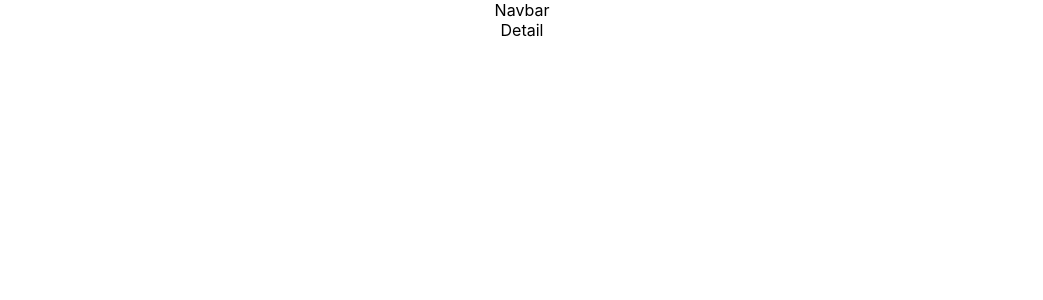
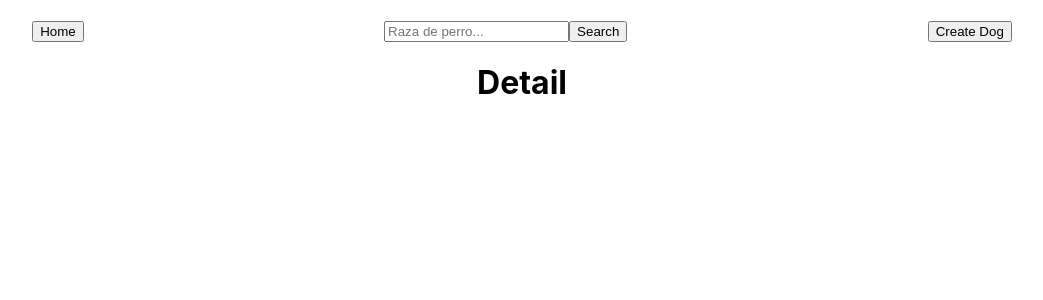
Before and after one commit to malgein/Proyecto-Individual-Dogs, a React (Create React App) app in the folder client/: page /detail/1 in a window 1280 px wide. Shown: the top 300 px of the page, without its empty margins (118-1161 px from the left). Built offline with nearby package versions, Linux system fonts and the light colour scheme.

Commit message:
feat(Home and SearchBar)Searching by name added

```diff
--- a/client/src/App.js
+++ b/client/src/App.js
@@ -27,7 +27,7 @@ function App() {
 
   return (
     <div className={styles.App}>
-      {location!=='/' ? (<Navbar />) : (<></>)}
+      {/* {location!=='/' ? (<Navbar />) : (<></>)} */}
       <Routes>
         <Route path='/' element={<Landing />}/>
         <Route path='/home' element={<Home />}/>
--- a/client/src/components/Navbar/Navbar.jsx
+++ b/client/src/components/Navbar/Navbar.jsx
@@ -1,8 +1,18 @@
+//Dependencias
 import React from 'react'
+import { Link } from 'react-router-dom'
+//components
+import SearchBar from '../SearchBar/SearchBar'
+//Estilos
+import styles from './Navbar.module.css'
 
-const Navbar = () => {
+const Navbar = ({setFoundDogs, setFound, setInputCleared, setSearchResults}) => {
   return (
-    <div>Navbar</div>
+    <div className={styles.main}>
+      <Link to='/home'><button>Home</button></Link>
+      <SearchBar setFound={setFound} setFoundDogs={setFoundDogs} setInputCleared={setInputCleared} setSearchResults={setSearchResults}/>
+      <Link to='/form'><button>Create Dog</button></Link>
+    </div>
   )
 }
 
--- a/client/src/components/Navbar/Navbar.module.css
+++ b/client/src/components/Navbar/Navbar.module.css
@@ -0,0 +1,5 @@
+.main{
+    margin-top: 20px;
+    display: flex;
+    justify-content:space-around;
+}
--- a/client/src/components/SearchBar/SearchBar.jsx
+++ b/client/src/components/SearchBar/SearchBar.jsx
@@ -1,8 +1,38 @@
-import React from 'react'
+//Dependencias
+import React, {useState} from 'react'
+//Estilos
+import styles from './SearchBar.module.css'
 
-const SearchBar = () => {
+const SearchBar = ({setFoundDogs, setFound,  setInputCleared, setSearchResults}) => {
+
+  const [input, setInput] = useState('')
+
+  const handleChange = e => {
+    setInput(e.target.value)
+    setInputCleared(e.target.value === '');
+  }
+
+  const clickSearch = async(e) => {
+    e.preventDefault()
+
+    const data = await fetch(`http://localhost:3001/dogs/name?name=${input}`)
+    const dataJson = await data.json()
+
+    console.log(dataJson)
+    // if(dataJson.length>0){
+      setFoundDogs(dataJson)
+      setFound(true)
+    //}
+    setSearchResults(input)
+    setInputCleared(e.target.value === '');
+    // setInput('')
+  }
+
   return (
-    <div>SearchBar</div>
+    <form className={styles.main} onSubmit={clickSearch}>
+      <input type='text' placeholder='Raza de perro...' onChange={handleChange} value={input}/>
+      <button type='submit'>Search</button>
+    </form>
   )
 }
 
--- a/client/src/components/pages/Detail/Detail.jsx
+++ b/client/src/components/pages/Detail/Detail.jsx
@@ -1,8 +1,14 @@
+//Dependencias
 import React from 'react'
+//Components
+import Navbar from '../../Navbar/Navbar'
 
 const Detail = () => {
   return (
-    <div>Detail</div>
+    <div>
+      <Navbar />
+      <h1>Detail</h1>
+    </div>
   )
 }
 
--- a/client/src/components/pages/Form/Form.jsx
+++ b/client/src/components/pages/Form/Form.jsx
@@ -1,8 +1,14 @@
+//Dependencias
 import React from 'react'
+//Components
+import Navbar from '../../Navbar/Navbar'
 
 const Form = () => {
   return (
-    <div>Form</div>
+    <div>
+      <Navbar />
+      <h1>Form</h1>
+    </div>
   )
 }
 
--- a/client/src/components/pages/Home/Home.jsx
+++ b/client/src/components/pages/Home/Home.jsx
@@ -3,23 +3,32 @@ import React, {useState, useEffect} from 'react'
 // import axios from 'axios'
 import {useDispatch, useSelector} from 'react-redux'
 //Components
-import SearchBar from '../../SearchBar/SearchBar'
 // import Cards from '../../Cards/Cards'
 import Card from '../../Card/Card'
+import Navbar from '../../Navbar/Navbar'
 //Redux
 import {getAllDogs} from '../../../redux/actions.js'
 //Estilos
 import styles from './Home.module.css'
 
 const Home = () => {
-
+  //contantes para uso de estados globales
   const dispatch = useDispatch()
 
   const allDogs = useSelector((state) => state.allDogs)
 
-  const itemsPerPage = 8
+  //Estados locales
+  const [foundDogs, setFoundDogs] = useState([])
 
   const [currentPage, setCurrentPage] = useState(1)
+
+  const [found, setFound] = useState(false)
+
+  const [inputCleared, setInputCleared] = useState(false)
+
+  const [searchResults, setSearchResults] = useState('')
+  //Logica para pasar paginas y mostrar 8 perros por vistas
+  const itemsPerPage = 8
 
   const totalPages = Math.ceil(allDogs.length / itemsPerPage)
 
@@ -32,6 +41,14 @@ const Home = () => {
     dispatch(getAllDogs())
   },[dispatch])
 
+  useEffect(() => {
+    if(!inputCleared){
+      setFound(false)
+    } else{
+      setFound(false)
+    }
+  }, [inputCleared]);
+
   const goToPreviousPage = () => {
     setCurrentPage((prevPage) => prevPage - 1);
     console.log(currentDogs)
@@ -43,22 +60,22 @@ const Home = () => {
   };
 
   return (
-    <div className={styles.main}>
-      <SearchBar />
+    <div className={styles.main}  >
+      <Navbar setFoundDogs={setFoundDogs} setFound={setFound} setInputCleared={setInputCleared} setSearchResults={setSearchResults}/>
       <h1>Dogs List</h1>
+      {!found ?
+        (
+        <div key={crypto.randomUUID()}>
           {currentDogs.map((dog) => {
            return <Card key={dog.id} name={dog.name} image={dog.image} weight={dog.weight} temperament={dog.temperament} id={dog.id}/>
           })}
-      {/* {currentDogs.map((dog) => (
-        <div key={dog.id}>{dog.name}</div>
-      ))} */}
-      <div>
           <button
           onClick={goToPreviousPage}
           disabled={currentPage === 1}
           >
           Previous
           </button>
+          <div>Pagina {currentPage} de  {totalPages}</div>
           <button
           onClick={goToNextPage}
           disabled={currentPage === totalPages}
@@ -66,6 +83,23 @@ const Home = () => {
           Next
           </button>
         </div>
+        ):
+        (
+          <div>
+          {
+            foundDogs.length===0 ? (<h2>No se encontraron resultados para {searchResults}</h2>) :
+            (foundDogs.map(dog => {
+              return (
+                <div  key={crypto.randomUUID()}>
+                  <h2>Resultados de {searchResults}</h2>
+                  <Card key={dog.id} name={dog.name} image={dog.image} weight={dog.weight} temperament={dog.temperament} id={dog.id}/>
+                </div>
+               )
+            }))
+          }
+        </div>
+        )}
+
     </div>
   )
 }
--- a/client/src/components/pages/Landing/Landing.jsx
+++ b/client/src/components/pages/Landing/Landing.jsx
@@ -1,11 +1,12 @@
 import React from 'react'
+import {Link} from 'react-router-dom'
 
 const Landing = () => {
   return (
     <div>
       <h1>My Dogs app</h1>
       <img src='' alt='some awesome Dog' />
-      <button>Start</button>
+      <Link to='/home'><button>Start</button> </Link>
 			<h2>Por cierto soy el landing</h2>
     </div>
   )
```
Also changed, not shown: 1 other file (tests, documents, lock files or other folders). Lines whose indentation alone changed are shown as unchanged.
